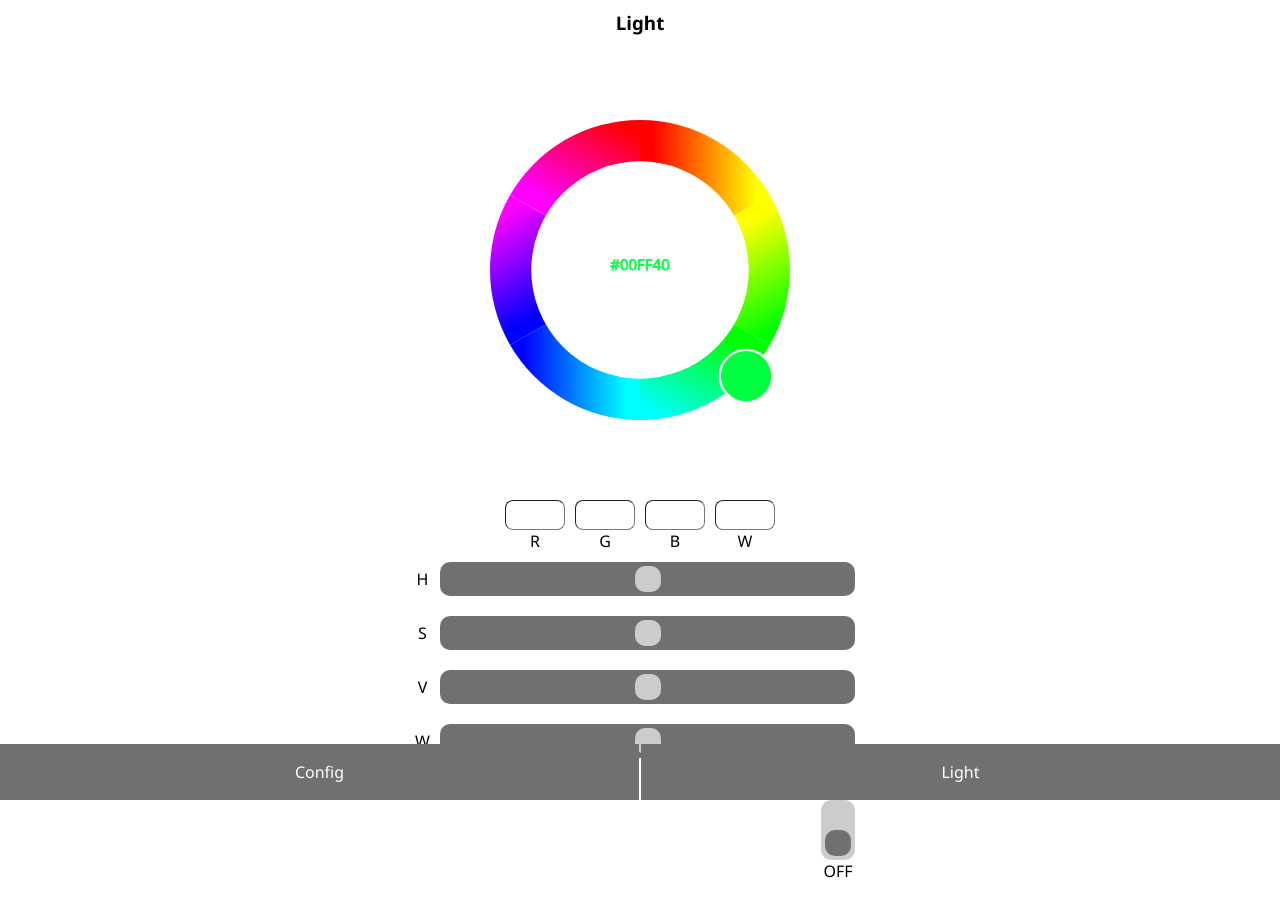
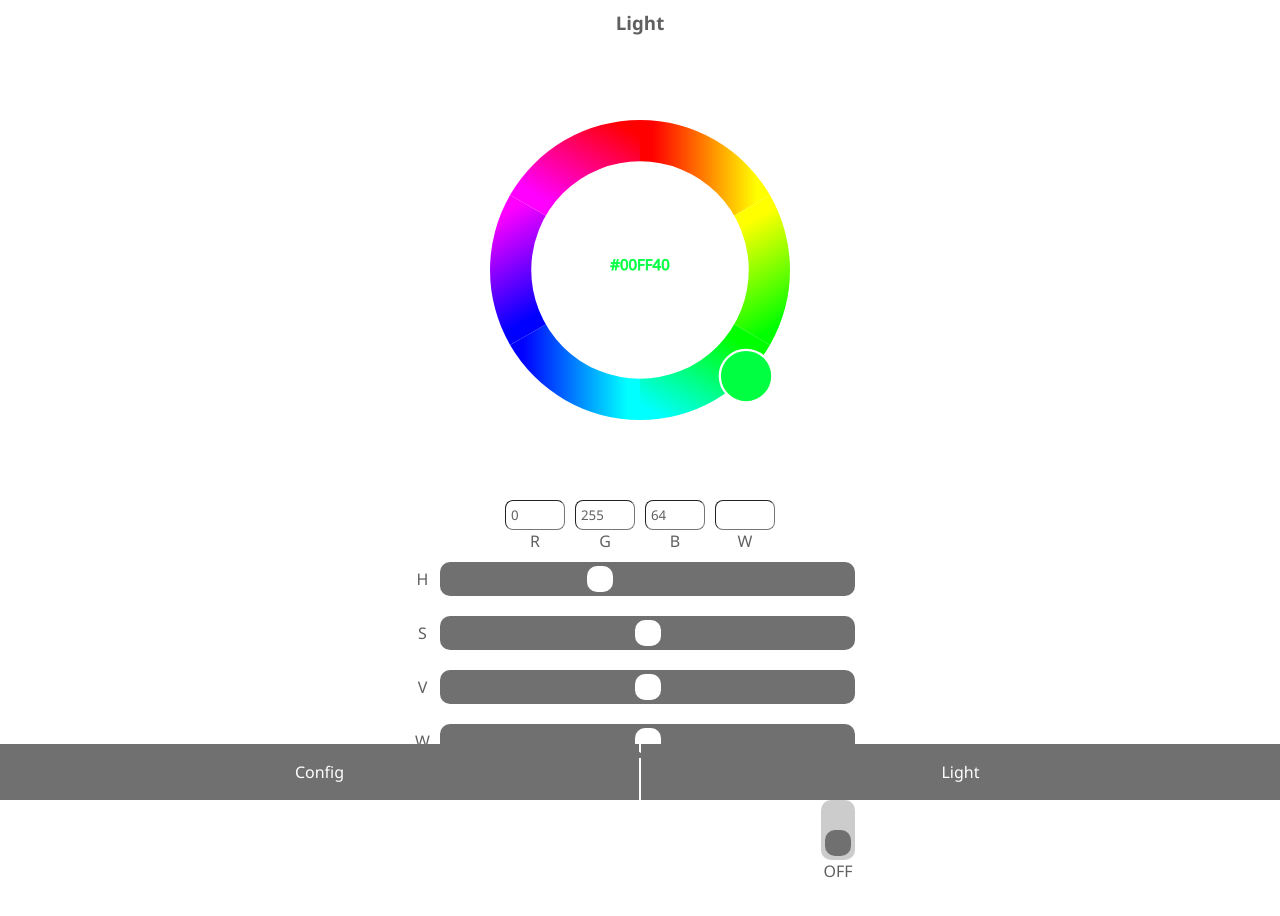
Before and after one commit to ShumykR/rgbw-led-lamp, a plain HTML site: page color.html in a window 1280 px wide. Both pictures are taken after a click on the icon 640 px from the left and 270 px from the top of the page. Drawn offline with Linux system fonts and the light colour scheme.

Commit message:
Calculation Prototype

```diff
--- a/color.html
+++ b/color.html
@@ -122,8 +122,6 @@
               #FF0000
             </text>
           </svg>
-          <script src="color_picker.js"></script>
-
 
         <div class="rgbw_cont">
             <div class="rgbw_input_cont">
@@ -173,5 +171,6 @@
             <a href="color.html" class="footer_but">Light</a>
           </div>
     </div>
+    <script src="color_picker.js"></script>
 </body>
 </html>
--- a/color_picker.js
+++ b/color_picker.js
@@ -41,6 +41,14 @@ function atoc(a) {
   if (a > 300 && a < 360) {
     blue = Math.round((360 - a) * colorPC);
   }
+  return [red, green, blue]
+  // var hexString = '#' + paddedHex(red) + paddedHex(green) + paddedHex(blue);
+  // return hexString.toUpperCase();
+}
+
+//мій код
+function RGBtoHEX(rgb) {
+  const [red, green, blue] = rgb;
   var hexString = '#' + paddedHex(red) + paddedHex(green) + paddedHex(blue);
   return hexString.toUpperCase();
 }
@@ -52,7 +60,7 @@ function onSVGSelect (e) {
     angle+=Math.PI;
   }
   var angleInDegrees = rtod(angle);
-  var color = atoc(angleInDegrees)
+  var color = RGBtoHEX(atoc(angleInDegrees))
 
   var selectX = Math.cos(angle) * 200;
   var selectY = Math.sin(angle) * 200;
@@ -64,6 +72,21 @@ function onSVGSelect (e) {
   hex.setAttribute('fill', color);
   hex.setAttribute('stroke', color);
   hex.textContent = color;
+
+  //мій код
+  console.log(angleInDegrees)
+  const h_range = $('.hsvw_range')
+  h_range.setAttribute('value', angleInDegrees)
+
+  const [red, green, blue] = atoc(angleInDegrees);
+  const rgbw_inputs = document.querySelectorAll('.rgbw_input');
+  console.log(rgbw_inputs)
+  const [red_input, green_input, blue_input, w_input] = rgbw_inputs;
+  red_input.setAttribute('value', red)
+  green_input.setAttribute('value', green)
+  blue_input.setAttribute('value', blue)
+  // w_input.setAttribute('value', red)
+  //мій код
 }
 
 function onSVGMouseDown() {
--- a/static/range.css
+++ b/static/range.css
@@ -19,5 +19,5 @@
     width: 26px;
     margin-top: 4px;
     border-radius: 10px;
-    background-color: #ccc;
+    background-color: #ffffff;
 }
--- a/static/style.css
+++ b/static/style.css
@@ -3,6 +3,7 @@
 	padding: 0;
 	box-sizing: border-box;
 	font-family: 'Segoe UI', sans-serif;
+  color: #606060;
 }
 
 html, body {
--- a/static/switch_hor.css
+++ b/static/switch_hor.css
@@ -50,7 +50,7 @@
     -webkit-transform: translateX(26px);
     -ms-transform: translateX(26px);
     transform: translateX(26px);
-    background-color: #ccc;
+    background-color: #ffffff;
   }
 
   /* Rounded sliders */
--- a/static/switch_vert.css
+++ b/static/switch_vert.css
@@ -50,7 +50,7 @@
     -webkit-transform: translateY(-26px);
     -ms-transform: translateY(-26px);
     transform: translateY(-26px);
-    background-color: #ccc;
+    background-color: #ffffff;
   }
 
   /* Rounded sliders */
```
